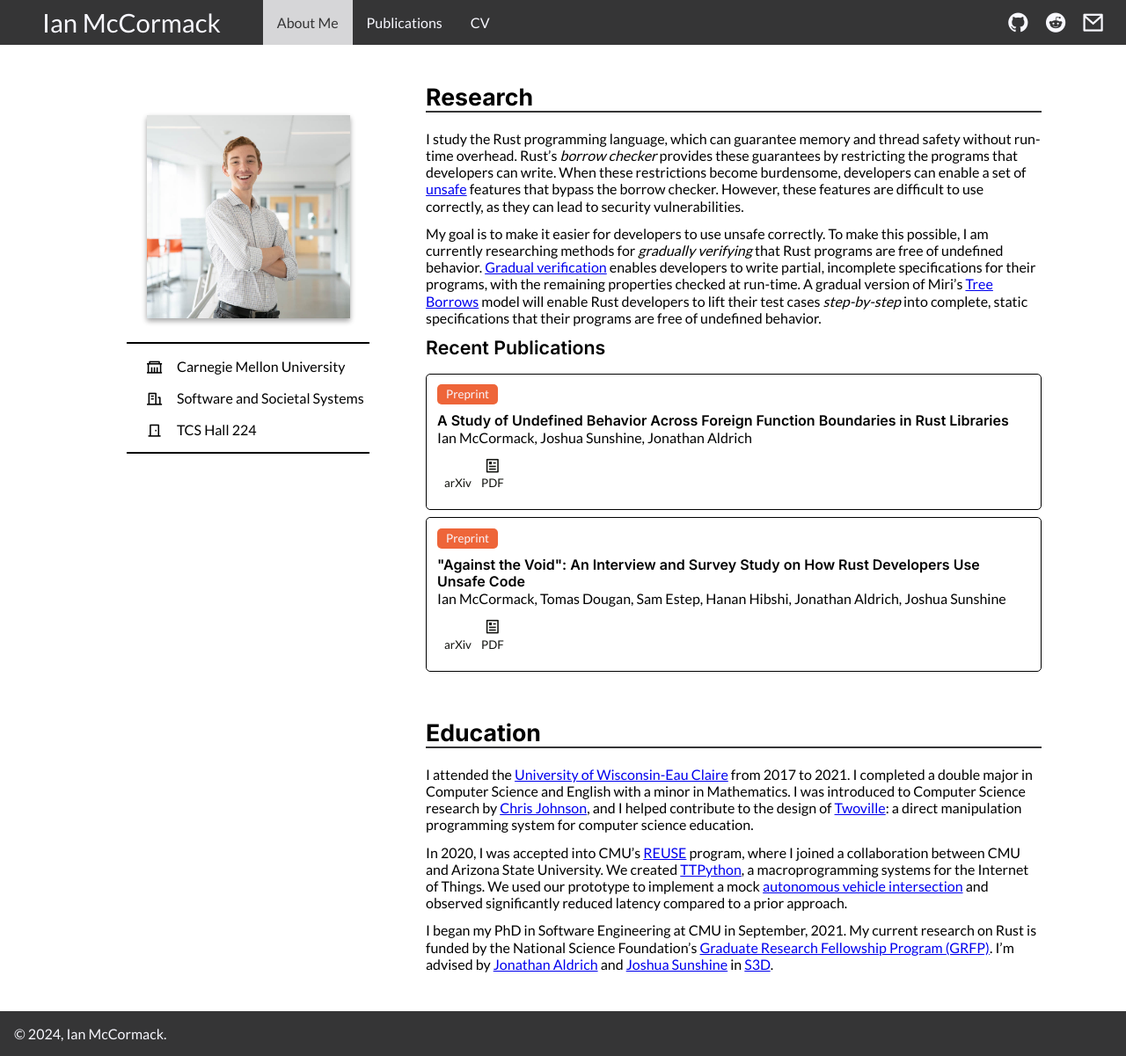
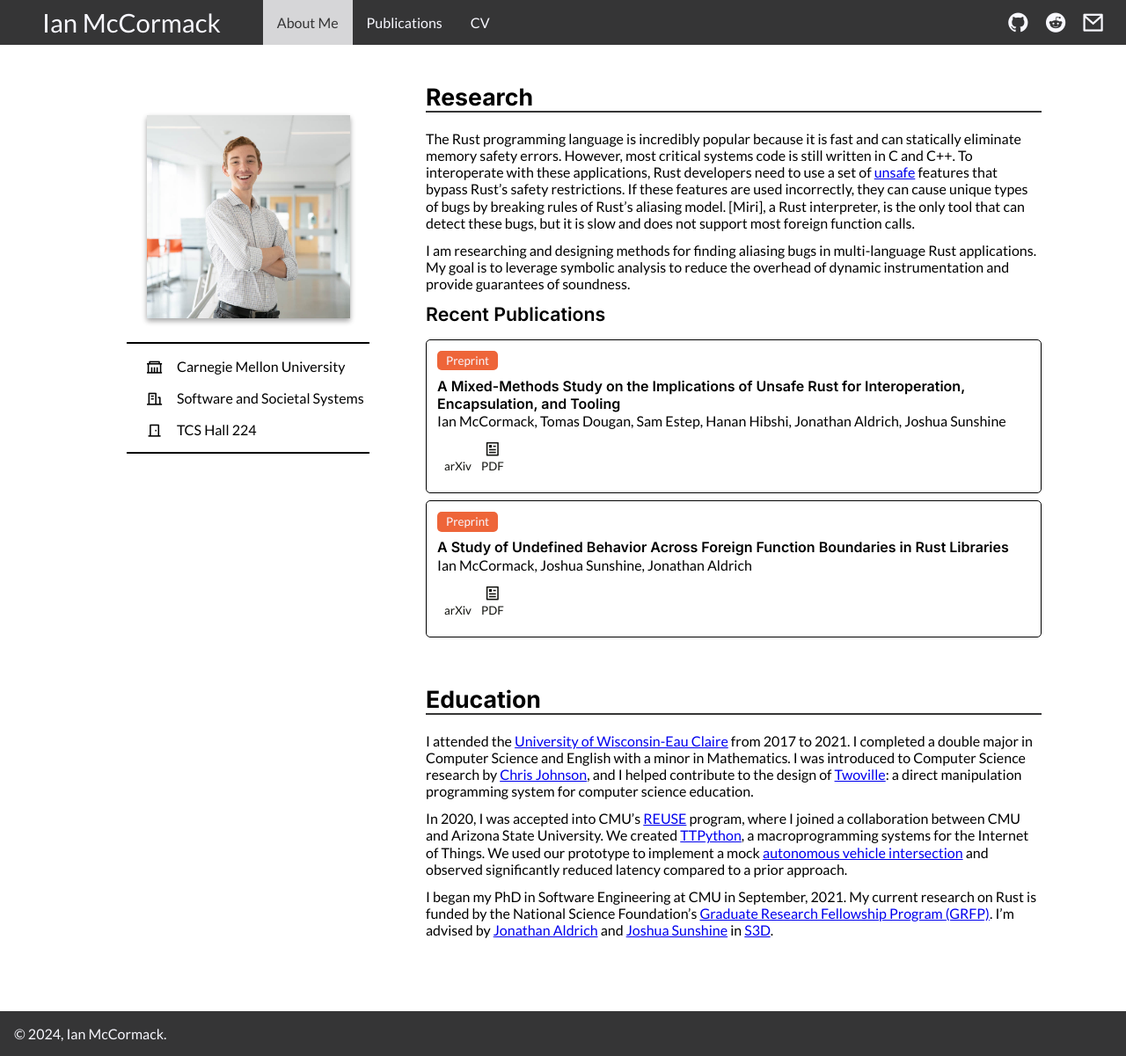
Before and after one commit to icmccorm/site, a Jekyll site: the page built from index.md, in a window 1280 px wide. Shown: the whole page at 88% size. Built offline with Jekyll 4.4.1, drawn with Linux system fonts in a browser that asks for light colours; a style sheet for code colours, icons or effects is not loaded; our own code applies the rules of GitHub Pages for plain Markdown files.

Commit message:
Updated bio & mixed-methods study.

```diff
--- a/index.md
+++ b/index.md
@@ -2,9 +2,9 @@
 layout: about
 ---
 # Research
-I study the Rust programming language, which can guarantee memory and thread safety without run-time overhead. Rust's *borrow checker* provides these guarantees by restricting the programs that developers can write. When these restrictions become burdensome, developers can enable a set of [unsafe](https://doc.rust-lang.org/book/ch19-01-unsafe-rust.html) features that bypass the borrow checker. However, these features are difficult to use correctly, as they can lead to security vulnerabilities.
+The Rust programming language is incredibly popular because it is fast and can statically eliminate memory safety errors. However, most critical systems code is still written in C and C++. To interoperate with these applications, Rust developers need to use a set of [unsafe](https://doc.rust-lang.org/book/ch19-01-unsafe-rust.html) features that bypass Rust's safety restrictions. If these features are used incorrectly, they can cause unique types of bugs by breaking rules of Rust's aliasing model. [Miri], a Rust interpreter, is the only tool that can detect these bugs, but it is slow and does not support most foreign function calls.
 
-My goal is to make it easier for developers to use unsafe correctly. To make this possible, I am currently researching methods for *gradually verifying* that Rust programs are free of undefined behavior. [Gradual verification](https://www.cs.cmu.edu/~aldrich/papers/vmcai2018-gradual-verification.pdf) enables developers to write partial, incomplete specifications for their programs, with the remaining properties checked at run-time. A gradual version of Miri's [Tree Borrows](https://www.ralfj.de/blog/2023/06/02/tree-borrows.html) model will enable Rust developers to lift their test cases *step-by-step* into complete, static specifications that their programs are free of undefined behavior.
+I am researching and designing methods for finding aliasing bugs in multi-language Rust applications. My goal is to leverage symbolic analysis to reduce the overhead of dynamic instrumentation and provide guarantees of soundness.
 
 ## Recent Publications
 {% assign preprint_pubs = site.publications | where: "category", "preprint" | sort: 'date' | reverse %}
@@ -12,7 +12,6 @@ My goal is to make it easier for developers to use unsafe correctly. To make thi
 {% include publication.html pub=pre_pub %}
 {% endfor %}
 
-
 # Education
 I attended the [University of Wisconsin-Eau Claire](https://www.uwec.edu/) from 2017 to 2021. I completed a double major in Computer Science and English with a minor in Mathematics. I was introduced to Computer Science research by [Chris Johnson](https://www.jmu.edu/cise/cs/people/faculty-staff/johnson-chris.shtml), and I helped contribute to the design of [Twoville](https://twodee.org/twoville/plateau-2024/): a direct manipulation programming system for computer science education.
 
```
Also changed, not shown: _publications/void.md (+2 -2 lines), 3 other files.
